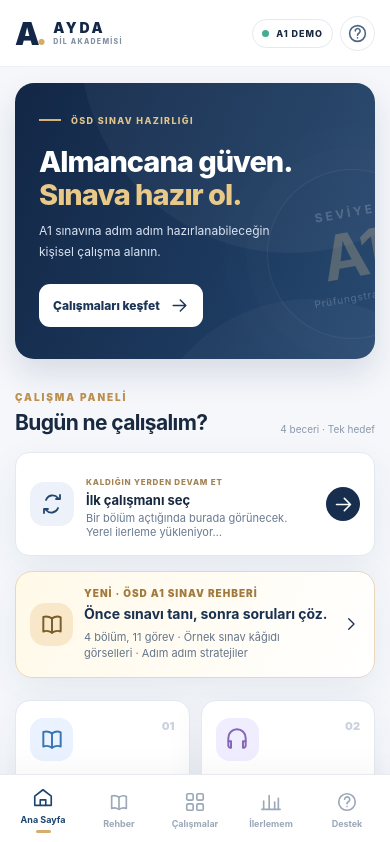
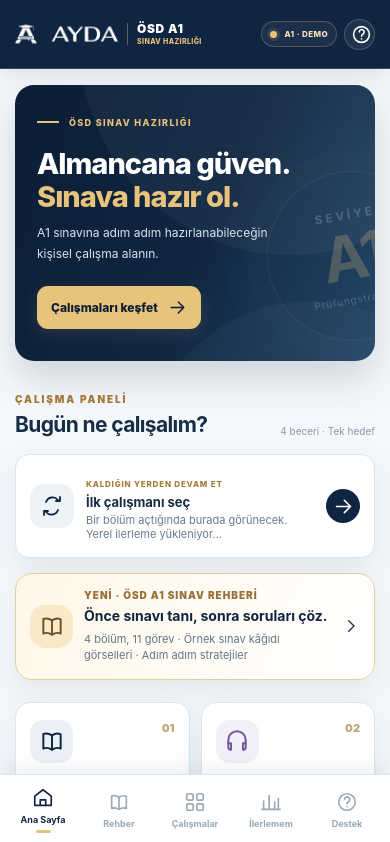
Before and after one commit to onurqlp/testta1, a React (Vite) app in the folder osd-a1-demo/: page /#/home in a window 390 px wide. Shown: the top 842 px of the page. Built offline with nearby package versions, Linux system fonts and the light colour scheme.

Commit message:
feat(a1): apply canonical AYDA homepage logo, brand UI and Android launcher icon v0.10

```diff
--- a/osd-a1-demo/index.html
+++ b/osd-a1-demo/index.html
@@ -3,10 +3,11 @@
   <head>
     <meta charset="UTF-8" />
     <meta name="viewport" content="width=device-width, initial-scale=1, viewport-fit=cover" />
-    <meta name="theme-color" content="#132747" />
+    <meta name="theme-color" content="#102541" />
     <meta name="description" content="AYDA ÖSD A1 Prüfungstraining — mobil sınav hazırlık demosu" />
     <meta name="robots" content="noindex, nofollow" />
     <title>AYDA | ÖSD A1 Prüfungstraining DEMO</title>
+    <link rel="icon" type="image/png" href="/branding/ayda-logo.png" />
   </head>
   <body>
     <div id="root"></div>
--- a/osd-a1-demo/package.json
+++ b/osd-a1-demo/package.json
@@ -1,7 +1,7 @@
 {
   "name": "ayda-osd-a1-demo",
   "private": true,
-  "version": "0.9.0",
+  "version": "0.10.0",
   "type": "module",
   "scripts": {
     "dev": "vite --host 0.0.0.0",
--- /dev/null
+++ b/osd-a1-demo/public/rehber/a1/ayda-brand.css
@@ -0,0 +1,52 @@
+/* AYDA official home visual identity: navy #102541, gold #e8c37b, light surfaces */
+:root {
+  --paper:#f5f8fb; --ink:#172e45; --blue:#102541;
+  --soft:#eaf0f5; --line:#dbe5ec; --muted:#52697c;
+  --ayda-navy:#102541; --ayda-gold:#e8c37b;
+}
+body {background:#f5f8fb;color:var(--ink)}
+header {background:#102541 !important;color:#fff;border-bottom:1px solid #314c68;box-shadow:0 6px 24px #0c1e351a}
+header .brand,header nav a {color:#fff}
+header .brand {display:flex;align-items:center;gap:12px;white-space:normal}
+header .brand img {width:124px;height:42px;max-width:124px;object-fit:contain;flex-shrink:0}
+header .brand span {margin-left:0;border-left:1px solid #e8c37b77;padding-left:12px;color:#e8c37b;font-weight:750;letter-spacing:.06em;line-height:1.35}
+header .level-switch {border:1px solid #e8c37b77;color:#ffe9bf;background:#ffffff0e;border-radius:10px;padding:9px 13px;text-decoration:none}
+header nav a.active {border-bottom-color:#e8c37b;color:#e8c37b}
+header .progress i {background:#e8c37b}
+.eyebrow {color:#957035}
+.hero {border-radius:22px;background:linear-gradient(110deg,#0c1e35,#102541,#224365);color:#fff;padding:46px 40px;margin-top:26px;box-shadow:0 18px 35px #10254120}
+.hero .eyebrow {color:#e8c37b}
+.hero h1 {color:#fff;margin-top:14px}
+.hero h1 em {color:#e8c37b}
+.hero .lead,.hero-note {color:#dce6ef}
+.hero-note span {border-color:#e8c37b77;color:#f5e7c8}
+.section-cards a {background:#fff;color:#172e45;border-color:#dbe5ec;box-shadow:0 9px 24px #10254110}
+.section-cards a:hover,.task-links a:hover {border-color:#bd9c67}
+.section-cards .card-number {color:#b58f55}
+.section-cards h2 small {color:#647d94}
+.chapter-head {border-radius:18px}
+.chapter-head .eyebrow {color:#9f7136}
+.task {border-color:#dbe5ec}
+.task .task-top {color:#a88043}
+.button,.next {background:#102541;color:#fff;border-color:#102541}
+.button:hover,.next:hover {background:#163452}
+.official-evidence {background:#f0f5f9;border-color:#cfdde8}
+.official-kicker {color:#906b33}
+.official-page-tab.is-active {border-color:#b58f55}
+.remember {border-left-color:#e8c37b}
+.tip {border-left-color:#e8c37b}
+a:focus-visible,button:focus-visible,summary:focus-visible {outline-color:#e8c37b}
+@media(max-width:760px){
+ header {padding:12px 14px 13px;gap:11px}
+ header .brand {gap:7px}
+ header .brand img {width:97px;height:33px;max-width:97px}
+ header .brand span {font-size:8px;padding-left:8px}
+ header .level-switch {top:5px;right:7px;padding:6px 8px;font-size:10px}
+ header nav {margin-top:10px}
+ .hero {border-radius:17px;margin-top:14px;padding:36px 22px 26px}
+ .hero h1 {font-size:35px}
+}
+@media(max-width:390px){
+ header .brand img {width:84px;height:30px}
+ header .brand span {font-size:7px}
+}
--- a/osd-a1-demo/src/App.tsx
+++ b/osd-a1-demo/src/App.tsx
@@ -146,10 +146,10 @@
     <header className="site-header">
       <div className="head-inner">
         <button className="brand" onClick={() => navigate('/home')} aria-label="AYDA ana sayfaya dön">
-          <span className="brand-mark">A<span className="brand-dot">.</span></span>
-          <span className="brand-copy"><strong>AYDA</strong><small>DİL AKADEMİSİ</small></span>
+          <img className="brand-logo" src="/branding/ayda-logo.png" width="134" height="45" alt="AYDA Dil Akademisi" />
+          <span className="brand-copy"><strong>ÖSD A1</strong><small>SINAV HAZIRLIĞI</small></span>
         </button>
-        <div className="header-right"><span className="demo-badge"><span className="status-light"/> A1 DEMO</span><button className="info-button" aria-label="Hakkında" onClick={() => navigate('/about')}><Icon name="help" size={21}/></button></div>
+        <div className="header-right"><span className="demo-badge"><span className="status-light"/> A1 · DEMO</span><button className="info-button" aria-label="Hakkında" onClick={() => navigate('/about')}><Icon name="help" size={21}/></button></div>
       </div>
     </header>
     <main id="main" className="main-wrap">
@@ -223,14 +223,14 @@
       {path === '/progress' && <ProgressView/>}
       {path.startsWith('/support') && <SupportView key={path}/>}
       {path === '/about' && <>
-        <div className="page-head"><span className="kicker">BİLGİ VE YASAL</span><h1>Uygulama hakkında</h1><p>ÖSD A1 Prüfungstraining · AYDA Dil Akademisi · Demo 0.9</p></div>
+        <div className="page-head"><span className="kicker">BİLGİ VE YASAL</span><h1>Uygulama hakkında</h1><p>ÖSD A1 Prüfungstraining · AYDA Dil Akademisi · Demo 0.10</p></div>
         <div className="panel legal"><h2>Bağımsız hazırlık materyali</h2><p>Bu uygulama AYDA Dil Akademisinin bağımsız eğitim demosudur. Resmî ÖSD ürünü değildir; ÖSD tarafından onaylandığı iddia edilmez.</p><h2>Kaynaklar ve sınav biçimi</h2><p>ÖSD Zertifikat A1 sınavının resmî yapısı ve süreleri ÖSD'nin yayımladığı güncel sınav sayfası, modellsatz broşürü ve yürütme kurallarından kontrol edilmiştir.</p><a href="https://www.osd.at/portfolio-item/osd-zertifikat-a1-za1/" target="_blank" rel="noopener noreferrer">ÖSD resmî bilgilendirme sayfası ↗</a><h2>Gizlilik</h2><p>Bu demo üyelik, ödeme ve öğrenci verisi toplamaz. Yerel çalışma bilgileri yalnızca kullandığın tarayıcının veri alanında saklanır; silersen kaybolabilir.</p><h2>Hazırlık planı</h2><p>Lesen, Hören, Schreiben ve Sprechen çalışmalarına ek olarak tam demo denemesi, gerçek ilerleme paneli, JSON yedek ve yalnız cihazda saklanan öğretmen hizmeti seçim demosu aktiftir. Gerçek eğitmen takvimi, ödeme, dosya gönderimi, öğretmen değerlendirmesi veya onaylanmış rezervasyon yoktur. Android test APK'sı üretilmiştir; Google Play Store yayını henüz yoktur.</p></div>
       </>}
     </main>
     <nav className="bottom-nav" aria-label="Alt gezinme">
       {([{id:'home',label:'Ana Sayfa',icon:'home',to:'/home'},{id:'guide',label:'Rehber',icon:'book',to:'/guide'},{id:'works',label:'Çalışmalar',icon:'grid',to:'/works'},{id:'progress',label:'İlerlemem',icon:'chart',to:'/progress'},{id:'support',label:'Destek',icon:'help',to:'/support'}] as {id:TabId;label:string;icon:IconName;to:string}[]).map(tab=><button key={tab.id} className={activeTab===tab.id?'active':''} aria-current={activeTab===tab.id?'page':undefined} onClick={()=>navigate(tab.to)}><Icon name={tab.icon} size={22}/><span>{tab.label}</span></button>)}
     </nav>
-    <footer className="desktop-footer">AYDA DİL AKADEMİSİ <span>·</span> ÖSD A1 Prüfungstraining <span>·</span> Demo 0.9 — 25.10.2026</footer>
+    <footer className="desktop-footer">AYDA DİL AKADEMİSİ <span>·</span> ÖSD A1 Prüfungstraining <span>·</span> Demo 0.10 — 25.10.2026</footer>
   </div>
 }
 
--- /dev/null
+++ b/osd-a1-demo/src/brand.css
@@ -0,0 +1,81 @@
+/* AYDA canonical home page theme — source: onurqlp/ayda-wordpress-sync v98 and AYDA master logo v89 */
+:root {
+  --ayda-navy:#102541; --ayda-navy-2:#0c1e35; --ayda-navy-3:#163452;
+  --ayda-gold:#e8c37b; --ayda-ink:#172e45;
+  --ayda-border:#dbe5ec; --ayda-paper:#f5f8fb;
+  --navy:var(--ayda-navy); --navy2:var(--ayda-navy-3);
+  --dark:var(--ayda-navy-2); --gold:var(--ayda-gold); --ink:var(--ayda-ink);
+  --line:var(--ayda-border); --paper:var(--ayda-paper);
+  --shadow:0 13px 32px rgba(12,30,53,.075);
+}
+html {scroll-behavior:smooth}
+body {background:var(--ayda-paper)}
+.site-header {height:78px;background:var(--ayda-navy);border-bottom:1px solid #314c68;box-shadow:0 6px 20px rgba(8,26,45,.1)}
+.site-header .head-inner {width:min(1110px,calc(100% - 48px))}
+.site-header .brand {color:#fff;gap:16px;min-height:50px}
+.brand-logo {display:block;width:134px;height:45px;object-fit:contain;flex-shrink:0}
+.site-header .brand-copy {border-left:1px solid rgba(232,195,123,.38);padding-left:14px;gap:4px}
+.site-header .brand-copy strong {color:#fff;letter-spacing:.055em;font-size:17px}
+.site-header .brand-copy small {color:var(--ayda-gold);letter-spacing:.11em;font-size:8px}
+.site-header .demo-badge {color:#f5e5bf;background:#ffffff0e;border-color:#e8c37b44;letter-spacing:.05em}
+.site-header .status-light {background:var(--ayda-gold);box-shadow:0 0 0 3px #e8c37b22}
+.site-header .info-button {background:#fff1;border-color:#ffffff30;color:#fff}
+.site-header .info-button:hover {background:#fff2}
+.hero {background:linear-gradient(112deg,var(--ayda-navy-2),var(--ayda-navy) 52%,#224565);box-shadow:0 18px 37px #0c1e3528}
+.hero h1 em,.hero-level b {color:var(--ayda-gold)}
+.eyebrow,.hero .eyebrow {color:var(--ayda-gold)}
+.eyebrow-line {background:var(--ayda-gold)}
+.btn.light {background:var(--ayda-gold);color:var(--ayda-navy-2);box-shadow:0 5px 18px #e8c37b20}
+.btn.light:hover,.guide-open:hover {background:#f4d596}
+.btn.ghost {border-color:var(--ayda-border)}
+.round-arrow,.exam-wide {background:var(--ayda-navy)}
+.round-arrow:hover,.exam-wide:hover {background:var(--ayda-navy-3)}
+.module-card,.shortcut,.resume-card,.work-row,.guide-link,.panel,.support-service {border-color:var(--ayda-border)}
+.module-card:focus-visible,.shortcut:focus-visible,.work-row:focus-visible,.guide-link:focus-visible {outline-color:var(--ayda-gold)}
+.module-card:hover,.shortcut:hover,.work-row:hover {border-color:#b58f55}
+.module-card>strong,.work-copy strong,.shortcut strong,.section-heading h2 {color:var(--ayda-ink)}
+.module-number {color:#bfa77a}
+.module-icon,.work-icon {border-radius:14px}
+.module-card .module-icon,.work-icon {background:#eaf0f5;color:var(--ayda-navy)}
+.module-card.purple .module-icon,.work-icon.purple {background:#f2eff9;color:#71569a}
+.module-card.gold .module-icon,.work-icon.gold {background:#fff1d7;color:#906424}
+.module-card.mint .module-icon,.work-icon.mint {background:#e7f4ed;color:#267453}
+.module-bottom {border-top-color:#e9eceb;color:#86662f}
+.kicker,.mini-label,.support-banner span {color:#a77a3a}
+.resume-icon,.shortcut-symbol {background:#edf2f5;color:var(--ayda-navy)}
+.guide-feature {border-color:#e5ce9b;background:linear-gradient(115deg,#fff8e8,#fff)}
+.guide-feature-mark,.guide-icon {background:#f8e9c9;color:#6d5129}
+.guide-feature-copy small,.guide-eyebrow {color:#98703a}
+.guide-feature-copy strong {color:var(--ayda-navy)}
+.guide-intro {background:linear-gradient(113deg,var(--ayda-navy-2),var(--ayda-navy),#224565);box-shadow:0 13px 26px #0c1e3518}
+.guide-intro .guide-eyebrow {color:var(--ayda-gold)}
+.guide-open {background:var(--ayda-gold);color:var(--ayda-navy-2)}
+.guide-link:hover {border-color:#bfa77a;background:#fffdf7}
+.guide-info {border-color:var(--ayda-border)}
+.support-banner {background:#f0f5f9;border-color:var(--ayda-border)}
+.support-banner button,.legal a {color:#164b78}
+.support-shape {color:var(--ayda-gold)}
+.bottom-nav {border-top-color:var(--ayda-border)}
+.bottom-nav button.active {color:var(--ayda-navy)}
+.bottom-nav button.active:after {background:var(--ayda-gold)}
+button:focus-visible,a:focus-visible {outline-color:var(--ayda-gold)}
+@media(max-width:600px){
+ .site-header {height:69px}
+ .site-header .head-inner,.main-wrap {width:calc(100% - 30px)}
+ .brand-logo {width:103px;height:37px}
+ .site-header .brand {gap:9px}
+ .site-header .brand-copy {padding-left:9px;gap:3px}
+ .site-header .brand-copy strong {font-size:12px}
+ .site-header .brand-copy small {font-size:7px;letter-spacing:.055em}
+ .site-header .demo-badge {padding:7px 8px;font-size:8px}
+ .header-right {gap:7px}
+ .site-header .info-button {width:31px;height:31px}
+ .hero {padding:28px 22px}
+ .bottom-nav {box-shadow:0 -5px 20px #10254112}
+}
+@media(max-width:365px){
+ .brand-logo {width:86px;height:32px}
+ .site-header .brand-copy strong {font-size:11px}
+ .site-header .brand-copy small {font-size:6px}
+ .site-header .demo-badge {font-size:7px;padding:6px}
+}
--- a/osd-a1-demo/src/main.tsx
+++ b/osd-a1-demo/src/main.tsx
@@ -2,6 +2,7 @@
 import { createRoot } from 'react-dom/client'
 import App from './App'
 import './styles.css'
+import './brand.css'
 
 createRoot(document.getElementById('root')!).render(
   <React.StrictMode><App /></React.StrictMode>
```
Also changed, not shown: osd-a1-demo/public/rehber/a1/index.html (+2 -2 lines), osd-a1-demo/public/sw.js (+4 -4 lines), osd-a1-demo/scripts/check-guide.mjs (+10 -1 lines), osd-a1-demo/public/branding/ayda-logo.png (added), 6 other files (tests, documents, lock files or other folders).
